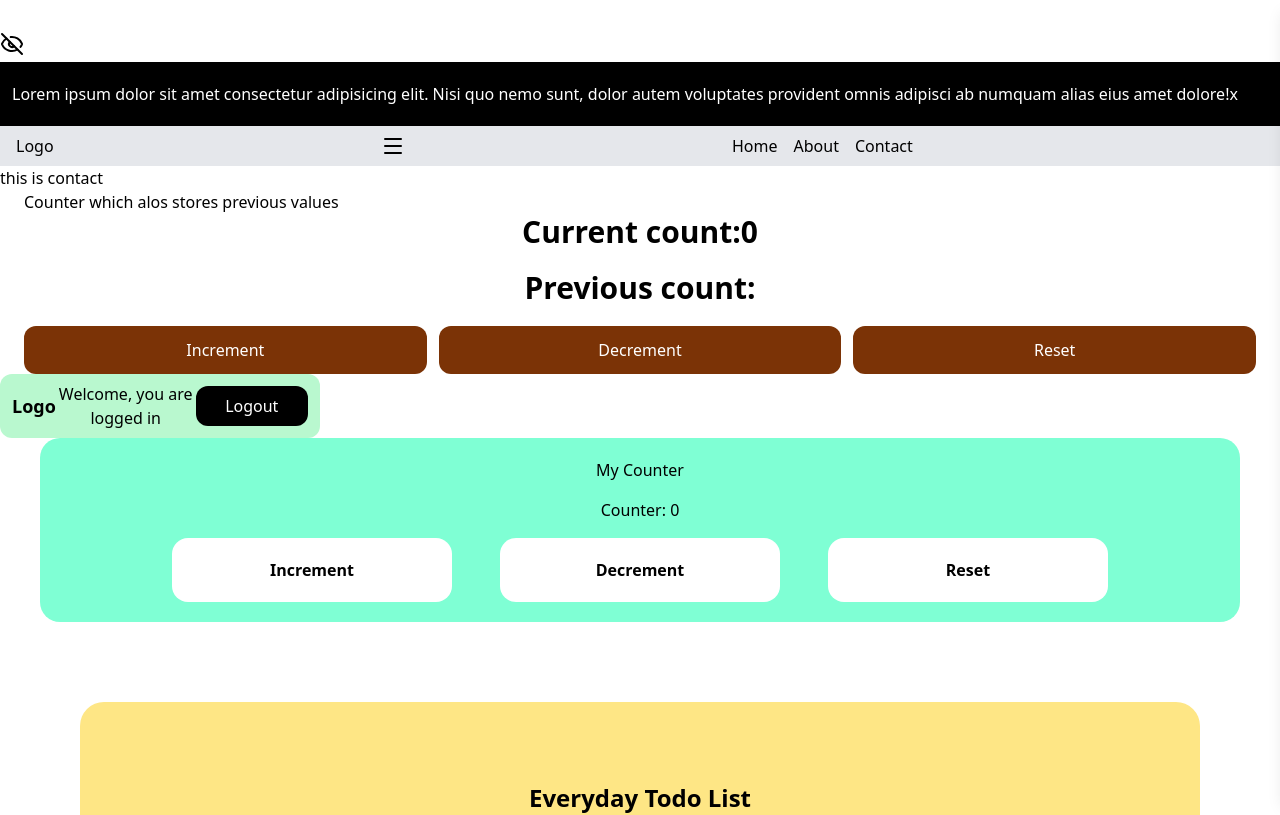
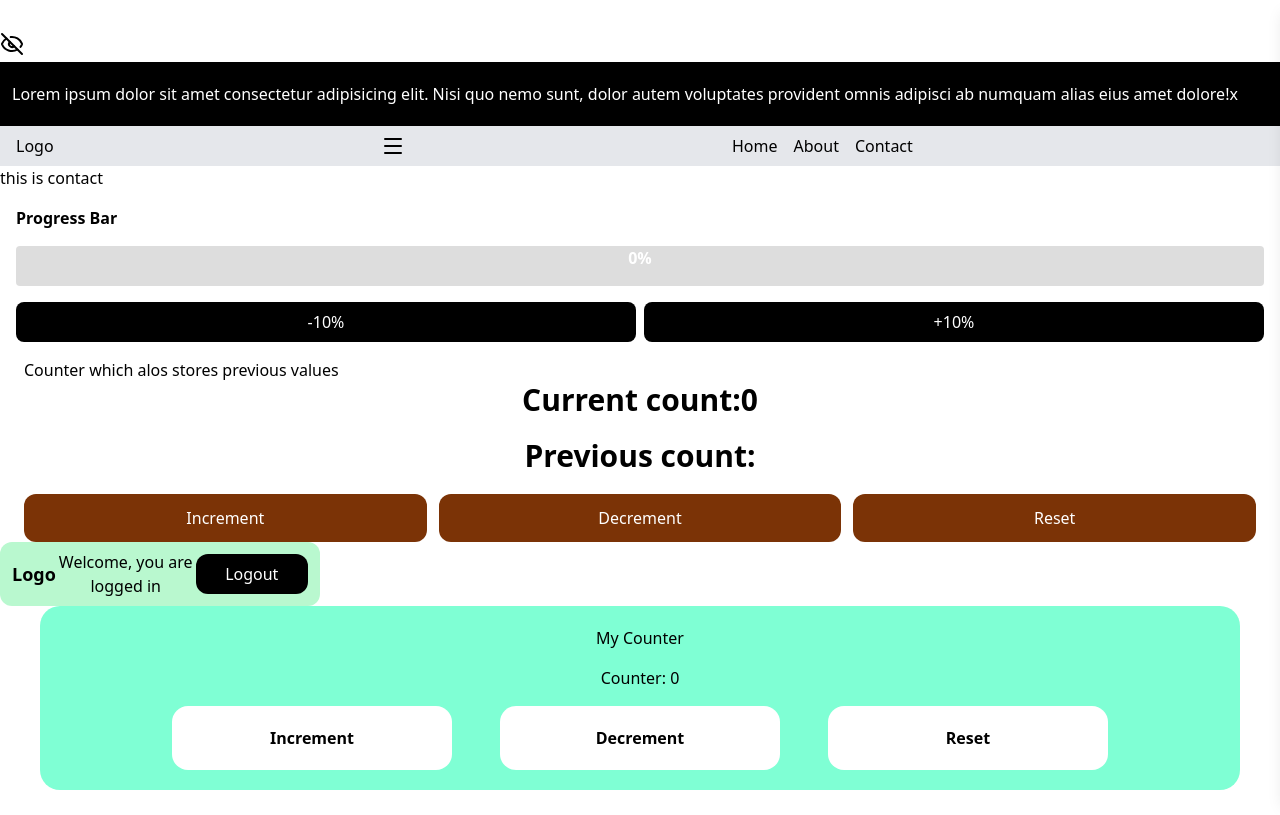
Before and after one commit to Subarna1911/Mini-Projects-, a React (Vite) app: page /contact in a window 1280 px wide. Shown: the top 815 px of the page. Built offline with nearby package versions, Linux system fonts and the light colour scheme.

Commit message:
progressBar is added

```diff
--- a/src/App.jsx
+++ b/src/App.jsx
@@ -18,6 +18,7 @@
 import BlogContent from './components/BlogContent'
 import Authentication from './components/Authentication'
 import CounterStore from './components/CounterStore'
+import ProgressBar from './components/ProgressBar'
 
 const App = () => {
   return (
@@ -35,6 +36,7 @@
         <Route path ='/about' element   = {<About/>}/>
         <Route path = '/contact' element = {<Connect/>} />
       </Routes>
+      <ProgressBar/>
       <CounterStore/>
       <Authentication/>
       <Counter/>
--- /dev/null
+++ b/src/components/ProgressBar.jsx
@@ -0,0 +1,53 @@
+import React, { useState } from "react";
+
+const ProgressBar = () => {
+  const [progress, setProgressBar] = useState(0);
+
+  const updateProgress = (delta) => {
+    setProgressBar((prev) => Math.max(0, Math.min(100, prev + delta)));
+  };
+
+  const getColor = () => {
+    if (progress >= 80) return "#4CAF50";
+    if (progress >= 50) return "#FFC107";
+    return "#F44336";
+  };
+
+  return (
+    <div className="max-w-screen w-full p-4">
+      <h2 className="mb-4 font-semibold">Progress Bar</h2>
+
+      <div className="h-10 bg-[#ddd] rounded-sm overflow-hidden relative">
+        <div
+          className="h-full transition-all duration-300 ease-in-out"
+          style={{
+            width: `${progress}%`,
+            backgroundColor: getColor(),
+          }}
+        >
+          <span className="absolute top-0 left-1/2 -translate-x-1/2 text-white font-bold">
+            {progress}%
+          </span>
+        </div>
+      </div>
+
+      <div className="flex gap-2 mt-4">
+        <button
+          className="bg-black text-white rounded-lg px-4 py-2 w-full"
+          onClick={() => updateProgress(-10)}
+        >
+          -10%
+        </button>
+
+        <button
+          className="bg-black text-white rounded-lg px-4 py-2 w-full"
+          onClick={() => updateProgress(+10)}
+        >
+          +10%
+        </button>
+      </div>
+    </div>
+  );
+};
+
+export default ProgressBar;
```
